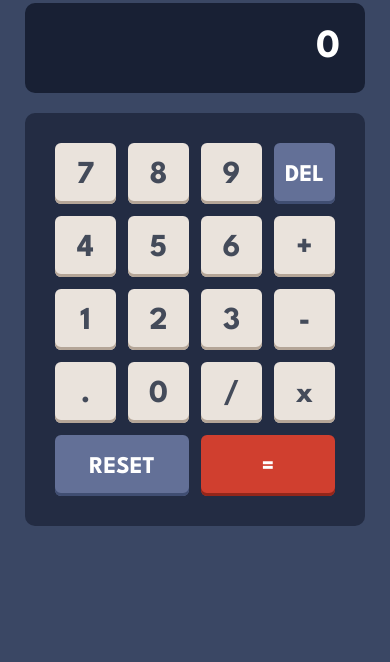
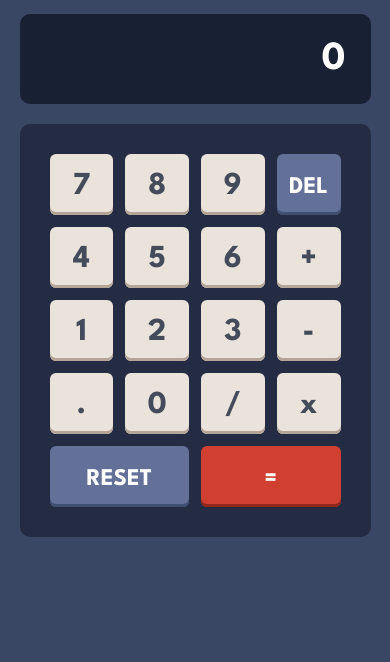
Before and after one commit to ZislinV/calculator-app-main, a plain HTML site: page index.html in a window 390 px wide. Shown: the part 221-883 px from the top of the page. Before the commit the page ends 860 px from the top, so only its background shows below. Drawn offline with Linux system fonts and the light colour scheme.

Commit message:
fix @media1

```diff
--- a/style.css
+++ b/style.css
@@ -258,13 +258,17 @@ button {
 /* ///////////////"media"//////////////*/
 
 @media (max-width: 500px) {
+  body {
+    margin: 5%;
+  }
+
   .container {
-    width: 340px;
+    /* width: 340px; */
   }
 
   .bodyCalc {
     gap: 12px;
-    grid-template-columns: repeat(4, 61px);
+    grid-template-columns: repeat(4, 1fr);
     grid-template-rows: repeat(5, 61px);
   }
 }
```
